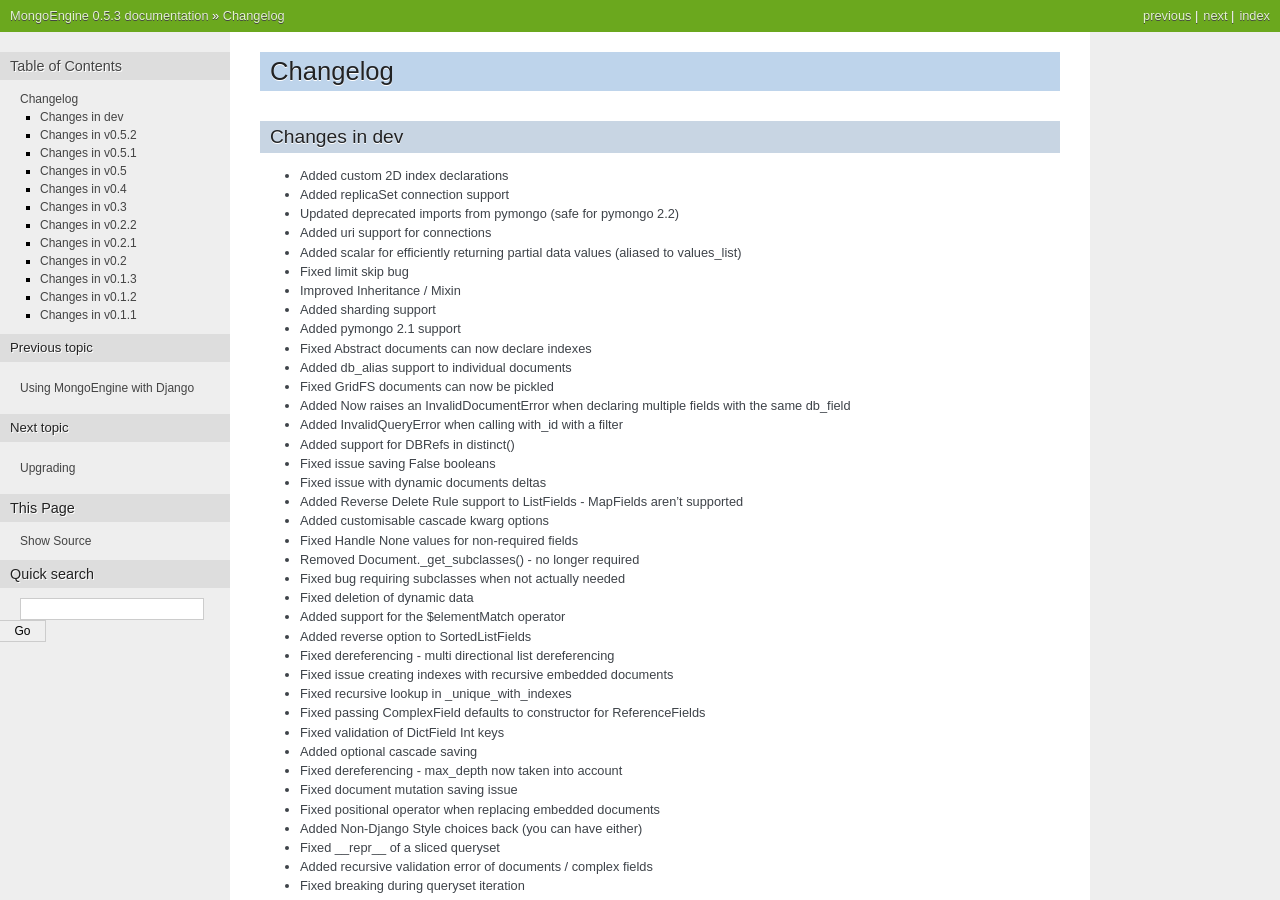
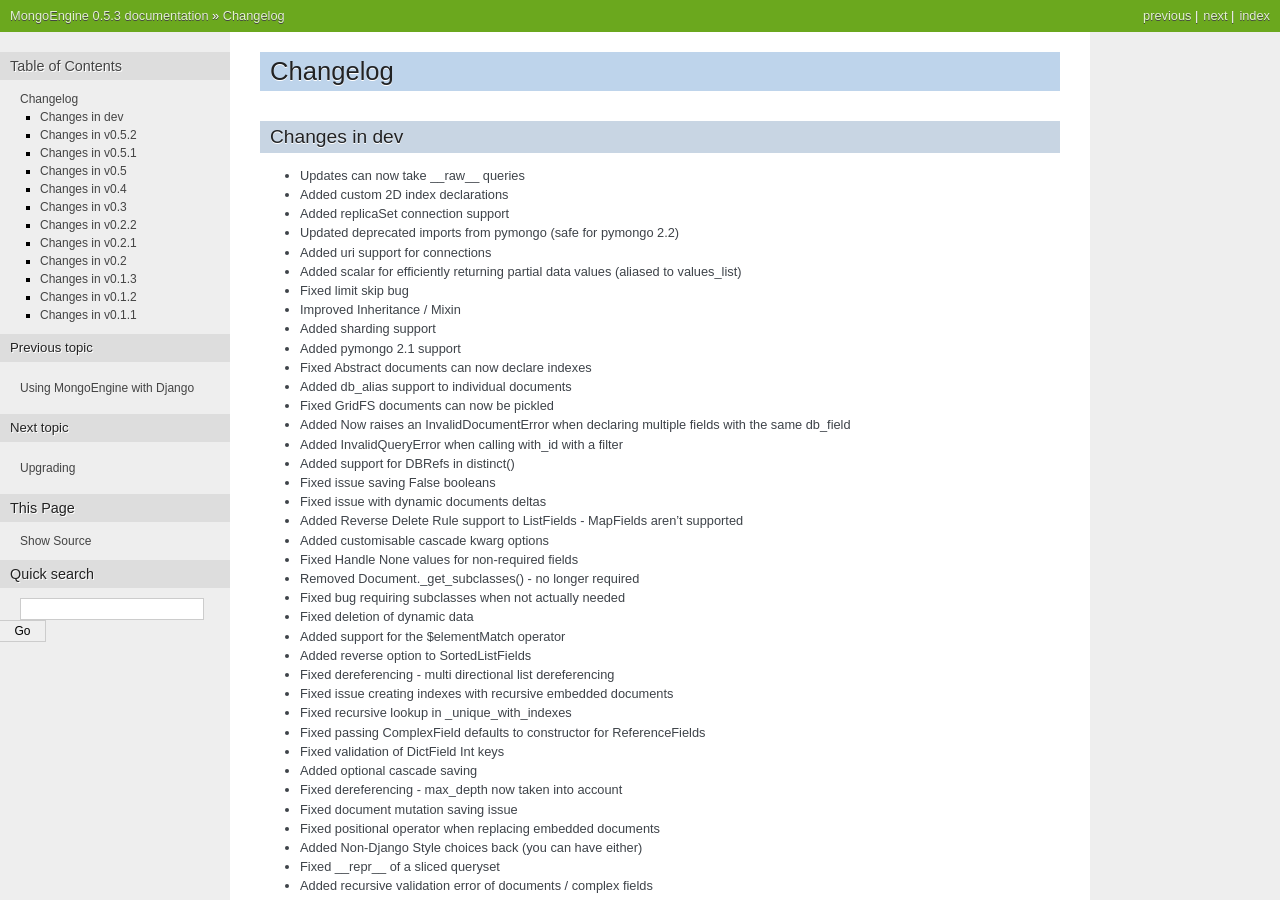
Before and after one commit to MongoEngine/mongoengine, a Sphinx documentation site: the page built from docs/changelog.rst, in a window 1280 px wide and 900 px high. Built offline with Sphinx 7.4.7, drawn with Linux system fonts in a browser that asks for light colours.

Commit message:
Updated changelog

```diff
--- a/docs/changelog.rst
+++ b/docs/changelog.rst
@@ -5,6 +5,7 @@ Changelog
 Changes in dev
 ==============
 
+- Updates can now take __raw__ queries
 - Added custom 2D index declarations
 - Added replicaSet connection support
 - Updated deprecated imports from pymongo (safe for pymongo 2.2)
```
